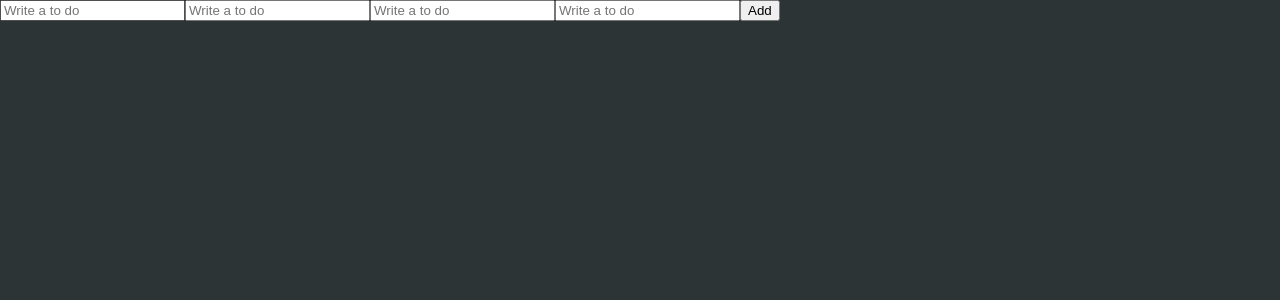
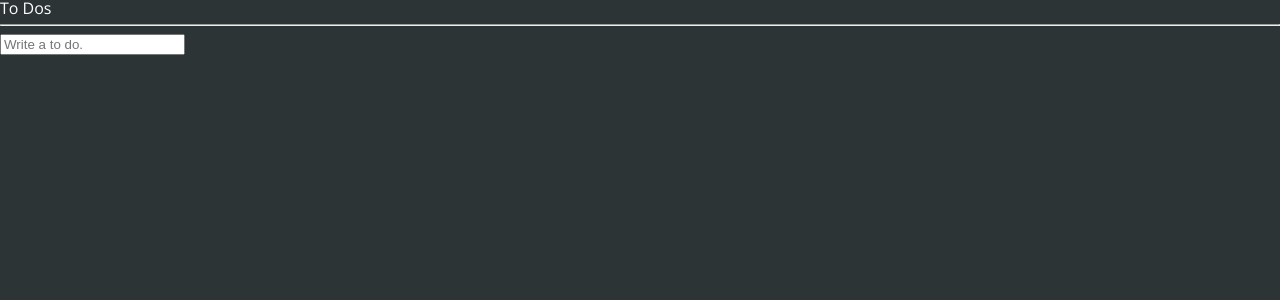
Before and after one commit to Amoong/my-app, a React (Create React App) app: page / in a window 1280 px wide. Shown: the top 300 px of the page. Built offline with nearby package versions, Linux system fonts and the light colour scheme.

Commit message:
Add Todo

```diff
--- a/src/TodoList.tsx
+++ b/src/TodoList.tsx
@@ -1,18 +1,45 @@
-import React, { useState } from "react";
 import { useForm } from "react-hook-form";
+import { atom, useRecoilState, useRecoilValue, useSetRecoilState } from "recoil";
+
+interface IToDo {
+  text: string;
+  id: number;
+  category: "DONE" | "DOING" | "TO_DO";
+}
+
+const toDoState = atom<IToDo[]>({
+  key: "toDo",
+  default: [],
+});
+
+interface IForm {
+  toDo: string;
+}
 
 function TodoList() {
-  const { register, watch } = useForm();
-  console.log(watch());
+  const [toDos, setToDos] = useRecoilState(toDoState);
+  const { register, handleSubmit, setValue } = useForm<IForm>();
+
+  const onSubmit = ({ toDo }: IForm) => {
+    setToDos(oldToDos => [{ text: toDo, id: Date.now(), category: "TO_DO" }, ...oldToDos]);
+    setValue("toDo", "");
+  };
+  console.log(toDos);
   return (
     <div>
-      <form>
-        <input {...register("toDo")} type="text" placeholder="Write a to do" />
-        <input {...register("what")} type="text" placeholder="Write a to do" />
-        <input {...register("the")} type="text" placeholder="Write a to do" />
-        <input {...register("fuck")} type="text" placeholder="Write a to do" />
-        <button>Add</button>
+      <h1>To Dos</h1>
+      <hr />
+      <form onSubmit={handleSubmit(onSubmit)}>
+        <input
+          {...register("toDo", { required: "Please write a To Do" })}
+          placeholder="Write a to do."
+        />
       </form>
+      <ul>
+        {toDos.map(toDo => (
+          <li key={toDo.id}>{toDo.text}</li>
+        ))}
+      </ul>
     </div>
   );
 }
--- /dev/null
+++ b/src/react-app-env.d.ts
@@ -0,0 +1 @@
+/// <reference types="react-scripts" />
--- a/src/theme.ts
+++ b/src/theme.ts
@@ -2,6 +2,6 @@
 
 export const darkTheme: DefaultTheme = {
   bgColor: "#2d3436",
-  textColor: "#black",
+  textColor: "white",
   accentColor: "#2ecc71",
 };
```
